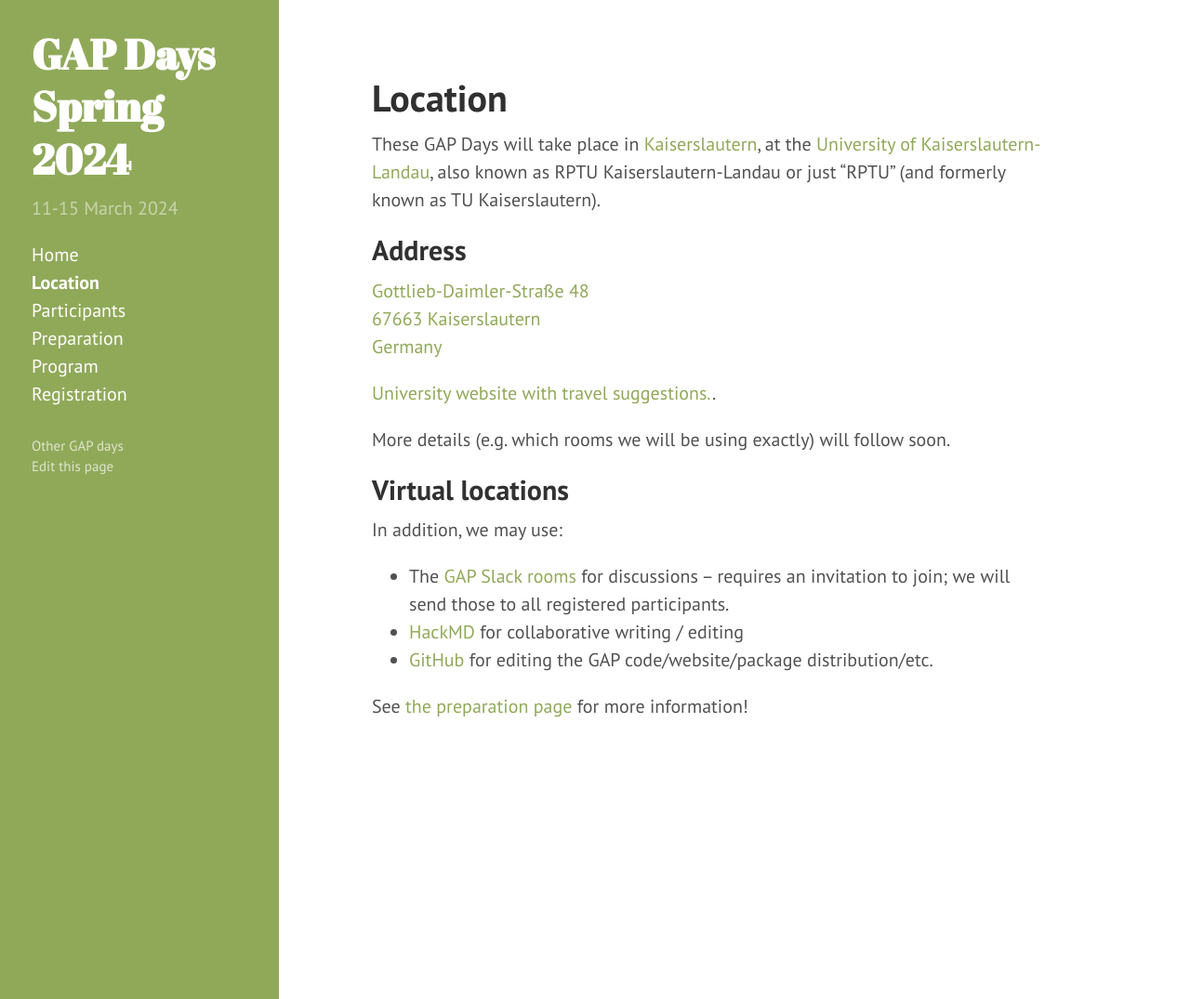
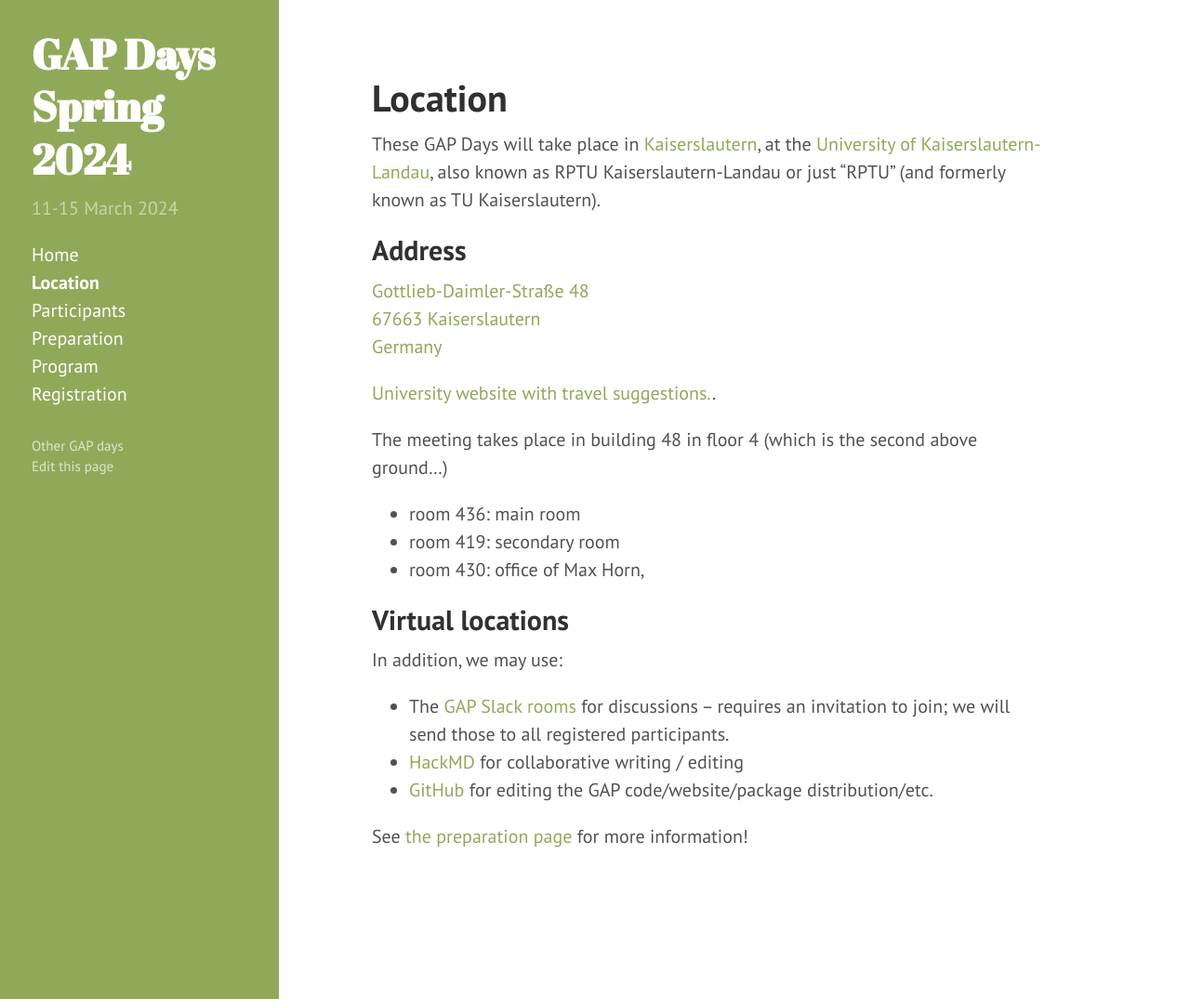
Before and after one commit to gapdays/gapdays2024-spring, a Jekyll site: the page built from location.md, in a window 1280 px wide and 1075 px high. Shown: the whole window at 93% size. Built offline with Jekyll 4.4.1, drawn with Linux system fonts in a browser that asks for light colours.

Commit message:
Update location.md

```diff
--- a/location.md
+++ b/location.md
@@ -15,7 +15,10 @@ Germany</a>
 
 [University website with travel suggestions.](https://rptu.de/en/routes-and-means-of-transport).
 
-More details (e.g. which rooms we will be using exactly) will follow soon.
+The meeting takes place in building 48 in floor 4 (which is the second above ground...)
+- room 436: main room
+- room 419: secondary room
+- room 430: office of Max Horn,
 
 <!--
 
```
